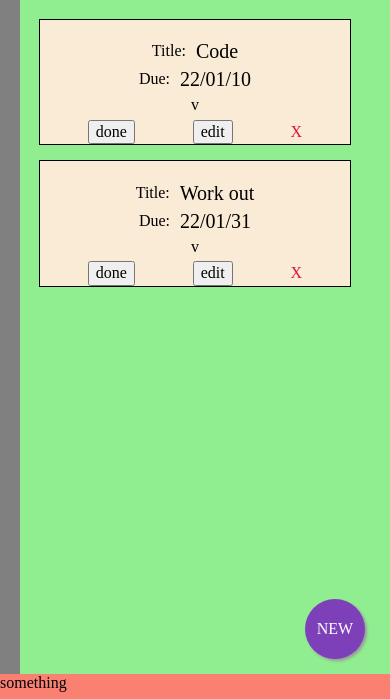
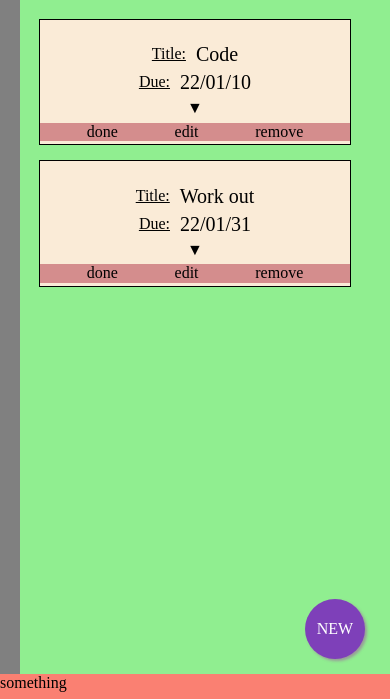
Before and after one commit to erynder-z/JS-Todo, a website with bundled scripts: page dist/index.html in a window 390 px wide. Shown: the part 145-844 px from the top of the page. Built offline with nearby package versions, Linux system fonts and the light colour scheme.

Commit message:
UI adjust

```diff
--- a/src/modules/renderTasks.js
+++ b/src/modules/renderTasks.js
@@ -108,26 +108,26 @@ const renderTasks = () => {
 
         const expandTask = document.createElement("div");
         expandTask.classList.add("expand-button");
-        expandTask.textContent = "v";
+        expandTask.textContent = "▼";
         taskContainer.appendChild(expandTask);
 
         const wrapper = document.createElement("div");
         wrapper.classList.add("task-options-wrapper");
         taskContainer.appendChild(wrapper);
 
-        const marktCompleteBtn = document.createElement("button");
+        const marktCompleteBtn = document.createElement("div");
         marktCompleteBtn.classList.add("mark-complete-button");
         marktCompleteBtn.textContent = "done";
         wrapper.appendChild(marktCompleteBtn);
 
-        const editBtn = document.createElement("button");
+        const editBtn = document.createElement("div");
         editBtn.classList.add("edit-button");
         editBtn.textContent = "edit";
         wrapper.appendChild(editBtn);
 
         const deleteBtn = document.createElement("div");
         deleteBtn.classList.add("delete-button");
-        deleteBtn.textContent = "X";
+        deleteBtn.textContent = "remove";
         wrapper.appendChild(deleteBtn);
     });
 
--- a/src/modules/tasks.js
+++ b/src/modules/tasks.js
@@ -15,7 +15,8 @@ const tasks = [{
         dueDate: "22/01/10",
         priority: "high",
         notes: "fun stuff!!",
-        status: "open"
+        status: "open",
+        notes: "longlong long long longlonglong longlong long long long"
     },
     {
         category: "hobby",
--- a/src/style.css
+++ b/src/style.css
@@ -73,7 +73,7 @@ body {
     background: antiquewhite;
     border: solid 1px black;
     gap: 15px;
-    padding: 0 20px;
+    padding: 0 0 0 20px;
 }
 
 .task-container> * {
@@ -92,12 +92,15 @@ body {
 
 .delete-button {
     display: flex;
-    color: crimson;
     align-items: center;
 }
 
 .task-category {
     text-align: center;
+}
+
+.task-title-heading, .task-description-heading, .dueDateHeading, .priority-heading, .notes-heading {
+    text-decoration: underline;
 }
 
 .task-title, .task-description, .dueDate, .priority, .notes {
@@ -106,19 +109,21 @@ body {
 
 .task-options-wrapper {
     display: flex;
-    justify-content: flex-end;
-    min-width: 10%;
+    justify-content: right;
+    padding: 0 20px 0 20px;
+    max-width: fit-content;
+    height: 100%;
+    background: rgb(212, 141, 141);
 }
-
 
 .task-container.expand > * {
     height: 100%;
-    align-items:baseline;
 }
 
 .task-container.expand > .task-category {
     align-items: center;
 }
+
 .task-container.expand > .title-wrapper,
 .task-container.expand > .description-wrapper,
 .task-container.expand > .dueDate-wrapper,
@@ -126,22 +131,40 @@ body {
 .task-container.expand > .notes-wrapper {
     flex-direction: column;
     align-items: center;
+    padding: 10px;
+}
+
+.notes-wrapper {
+    min-width: 20vw;
+}
+
+.notes {
+  word-wrap: break-word;
+  word-break: break-all;
 }
 
 .task-container.expand > .task-options-wrapper {
     flex-direction: column;
-    align-items: flex-end;
+    align-items: center;
+    justify-content: space-around;
 }
 
 .expand-button {
-    justify-content: flex-end;
+    justify-content: center;
+    height: 100%;
+    max-width: 50px;
 }
 
 .task-container.expand > .expand-button {
     align-items: center;
 }
 
-.complete>div {
+.task-options-wrapper > * {
+    /* height: 100%; */
+    max-width: 50px;
+}
+
+.complete>div:not(.task-options-wrapper, .expand-button) {
     text-decoration: line-through;
 }
 
@@ -284,25 +307,29 @@ body {
 
 
     .task-container.expand {
-        padding: 1rem 0;
        justify-content: center;
 
     }
 
     .task-container.expand > * {
         height: fit-content;
-
     }
 
     .task-container.expand > .task-options-wrapper {
         flex-direction: row;
     }
 
+    .expand-button {
+        height: auto;
+    }
+
     .task-options-wrapper {
         display: flex;
         width: 100%;
-        min-height: 15%;
+        max-width: unset;
+        height: initial;
         justify-content: space-evenly;
+        padding: 0;
     }
 
     .slide {
```
Also changed, not shown: 1 other file.
